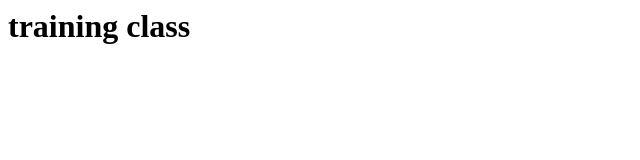
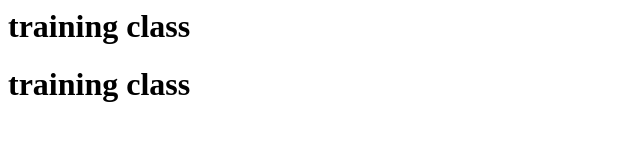
Before and after one commit to Bharath1971/training, a plain HTML site: page index.html in a window 1280 px wide. Shown: the whole page, without its empty margins (0-640 px from the left). Drawn offline with Linux system fonts and the light colour scheme.

Commit message:
training2

```diff
--- a/index.html
+++ b/index.html
@@ -1 +1,2 @@
 <h1>training class </h1>
+<h1>training class </h1>
```
